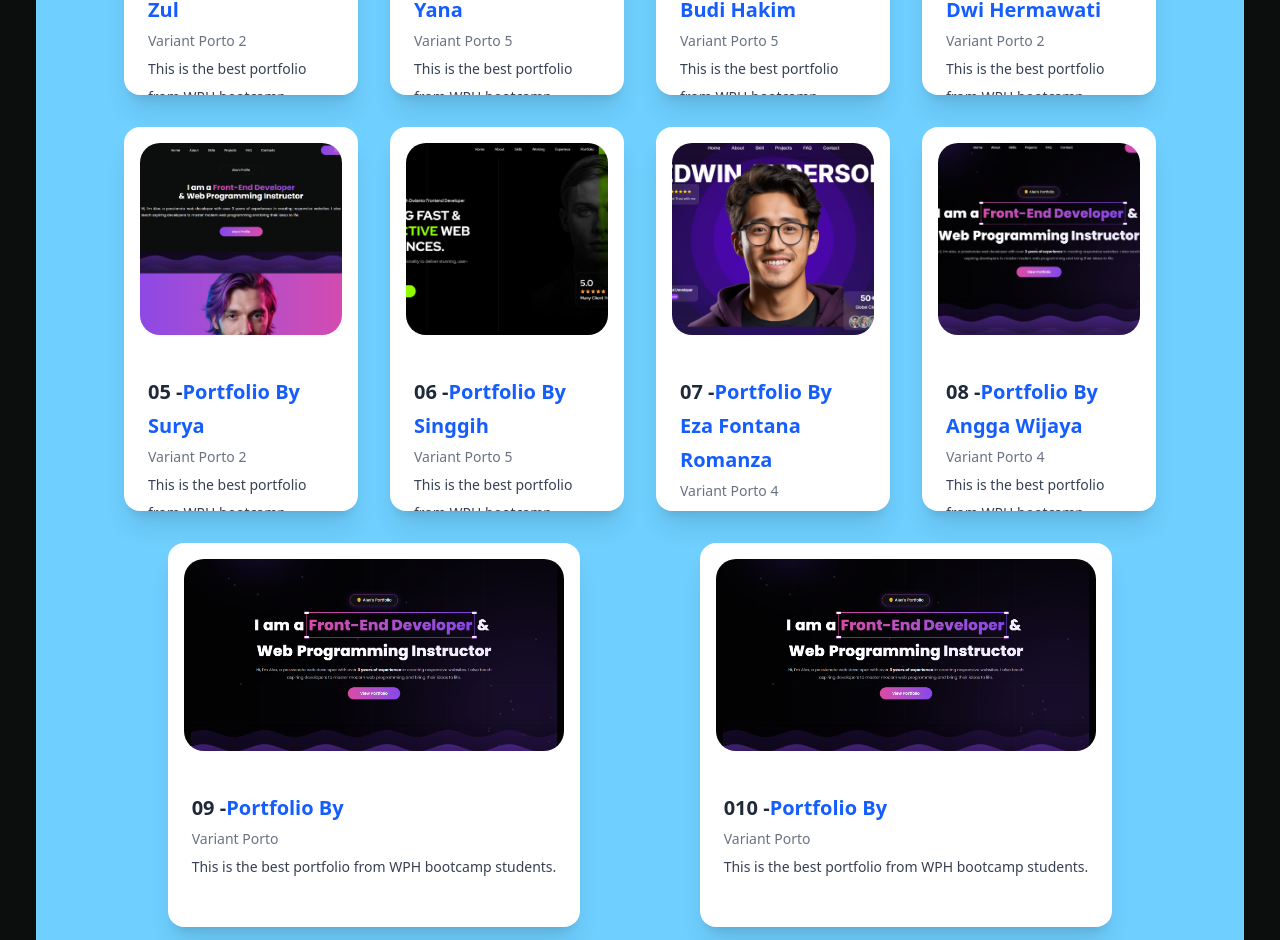
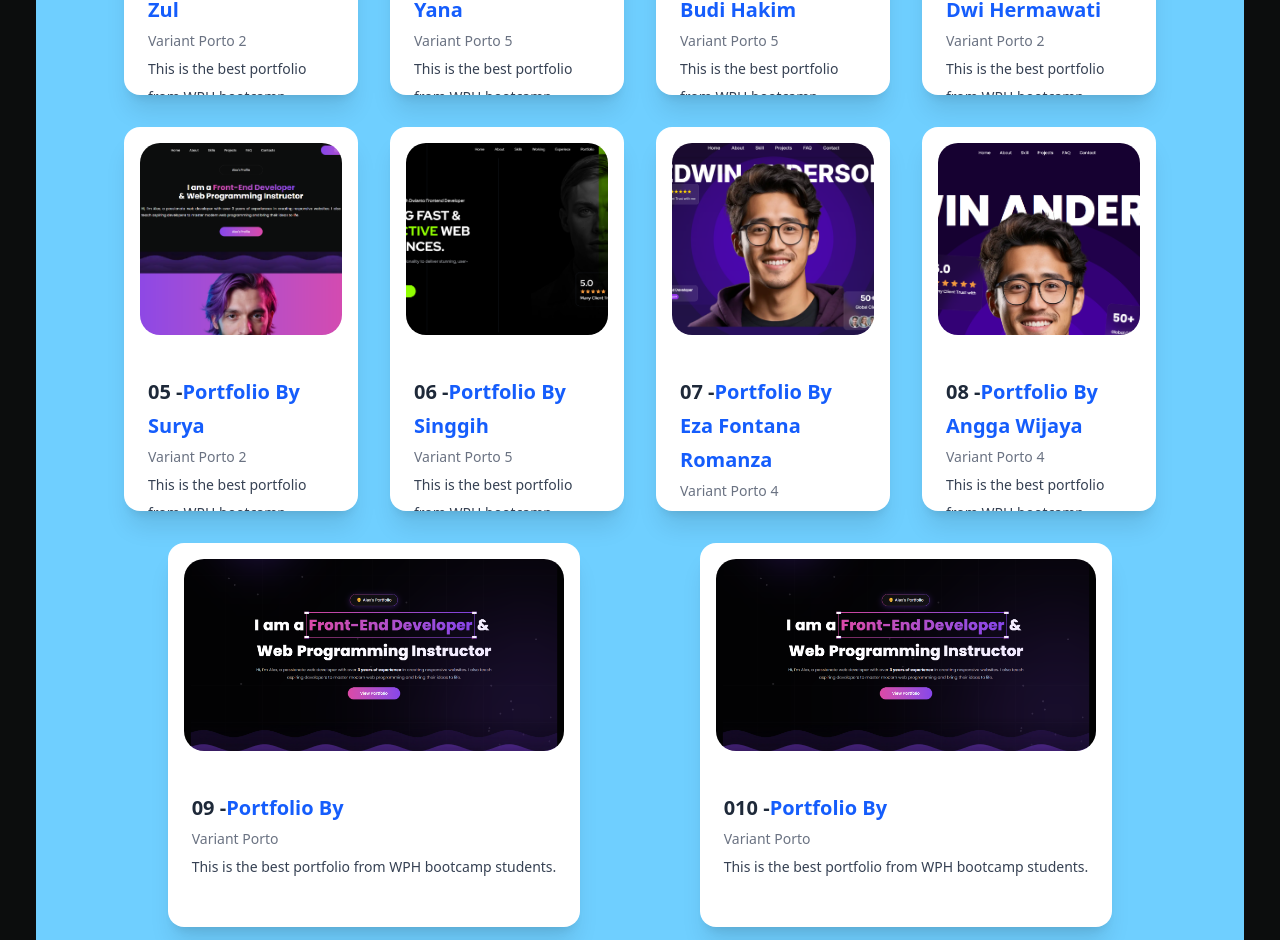
Before and after one commit to suny-saja/showzone, a Next.js app: page / in a window 1280 px wide. Shown: the part 1073-2013 px from the top of the page. Built offline with nearby package versions, Linux system fonts and the light colour scheme.

Commit message:
Update project.ts

```diff
--- a/src/data/project.ts
+++ b/src/data/project.ts
@@ -69,7 +69,7 @@ export const projectList = [
     title: 'Portfolio By Angga Wijaya',
     subtitle: 'Variant Porto 4',
     description: 'This is the best portfolio from WPH bootcamp students.',
-    image: '/thumbnails/zul.png',
+    image: '/thumbnails/angga.png',
     link: 'https://https://portfolio-angga-wijaya.vercel.app/',
   },
   {
```
